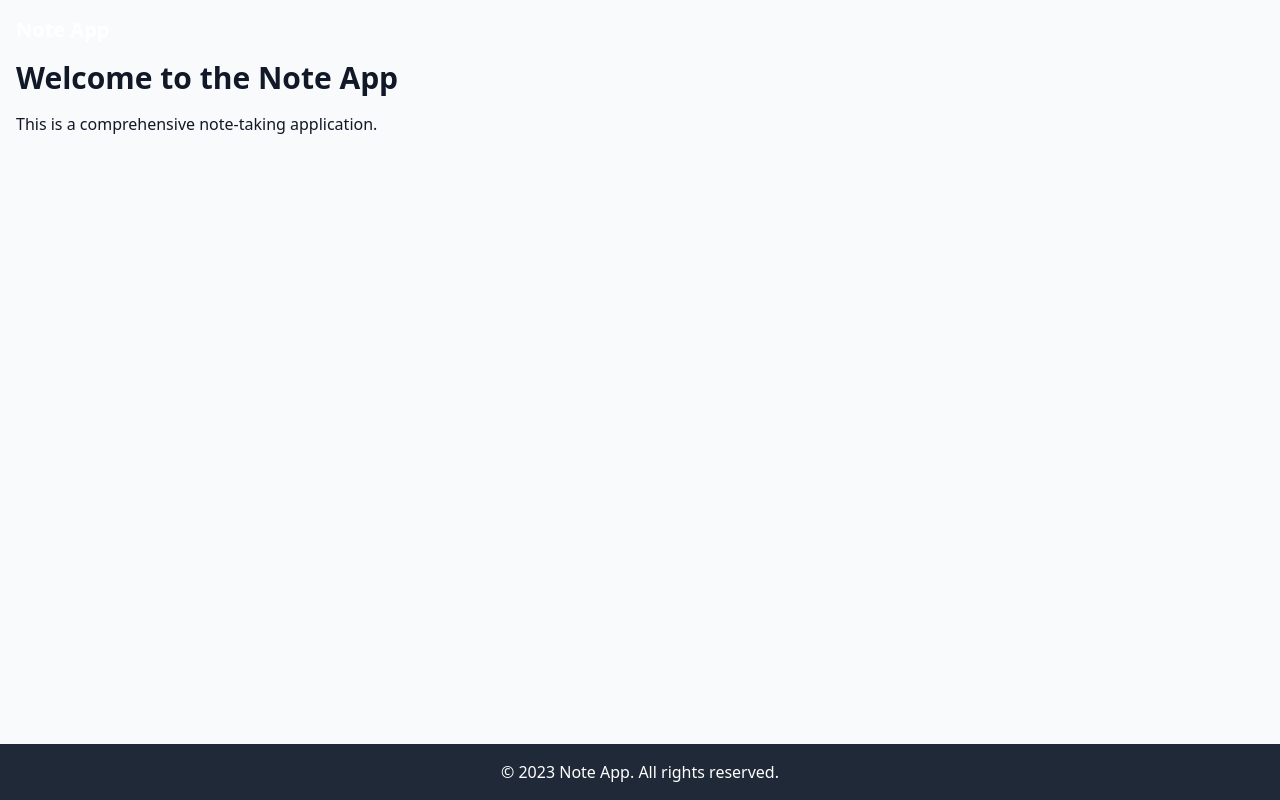
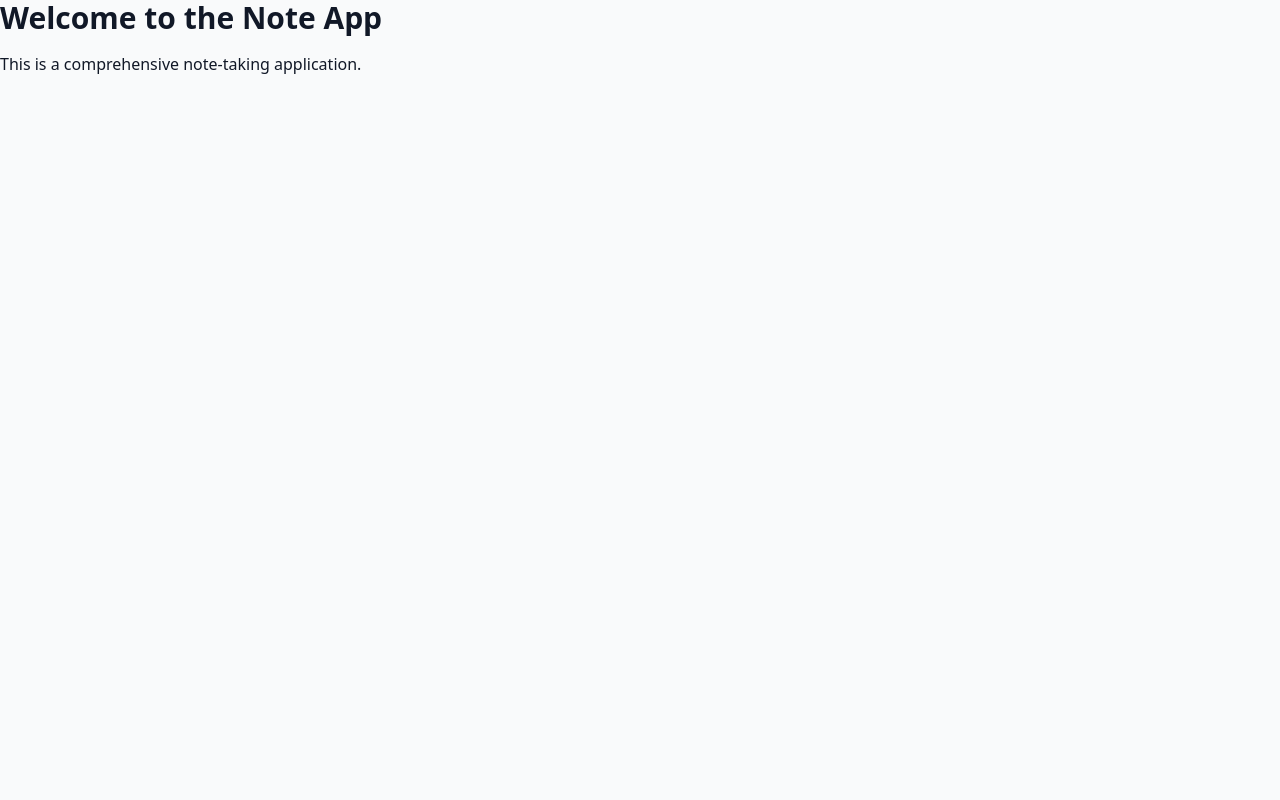
Before and after one commit to AmrElDessouki22/note-app, a Next.js app: page / in a window 1280 px wide. Built offline with nearby package versions, Linux system fonts and the light colour scheme.

Commit message:
Update src/app/layout.tsx

```diff
--- a/src/app/layout.tsx
+++ b/src/app/layout.tsx
@@ -1,28 +1,17 @@
+import React from 'react';
+import { NotesProvider } from '@/contexts/NotesContext';
 import '@/app/globals.css';
-import { ReactNode } from 'react';
-import { NotesProvider } from '@/contexts/NotesContext';
-import Header from '@/components/ui/Header';
-import Footer from '@/components/ui/Footer';
 
-export const metadata = {
-  title: 'Note App',
-  description: 'A comprehensive note-taking application.',
-};
-
-const Layout = ({ children }: { children: ReactNode }) => {
+const RootLayout: React.FC<{ children: React.ReactNode }> = ({ children }) => {
   return (
     <html lang="en">
       <body>
         <NotesProvider>
-          <div className="min-h-screen flex flex-col">
-            <Header />
-            <main className="flex-grow container mx-auto px-4">{children}</main>
-            <Footer />
-          </div>
+          {children}
         </NotesProvider>
       </body>
     </html>
   );
 };
 
-export default Layout;
+export default RootLayout;
```
